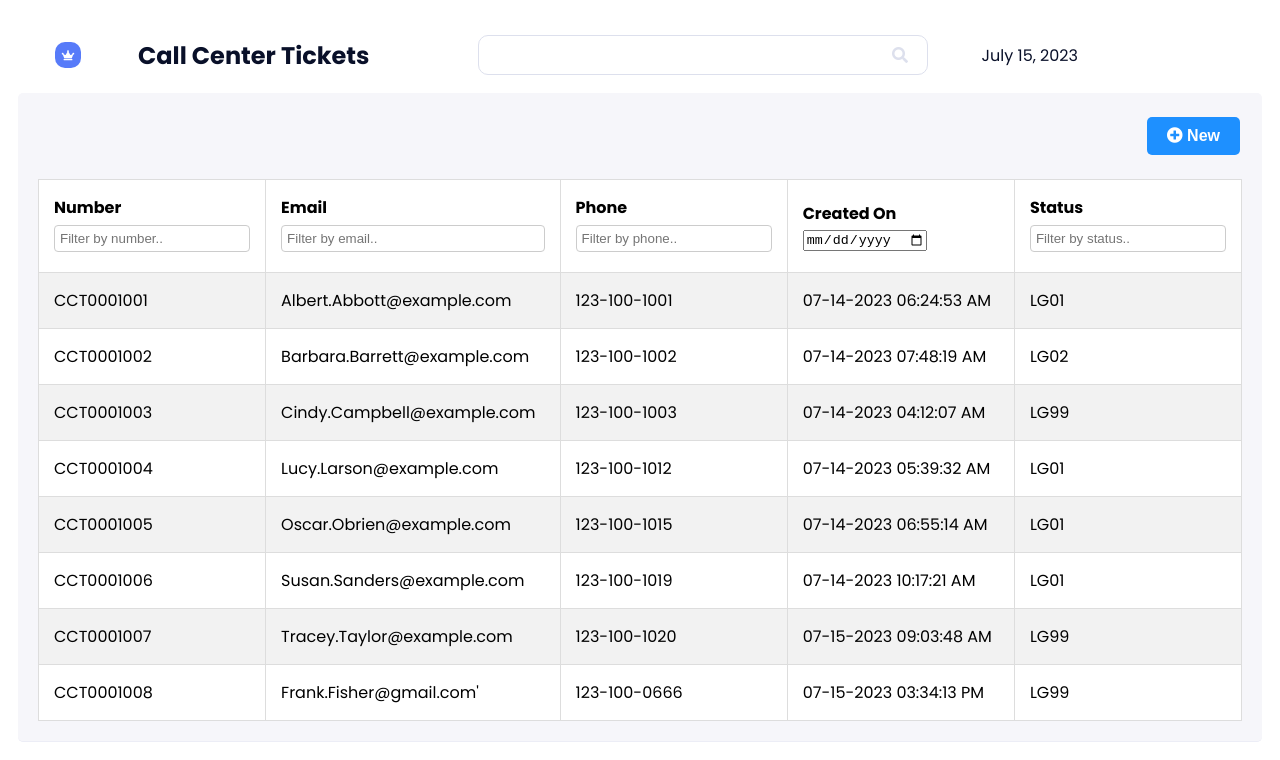
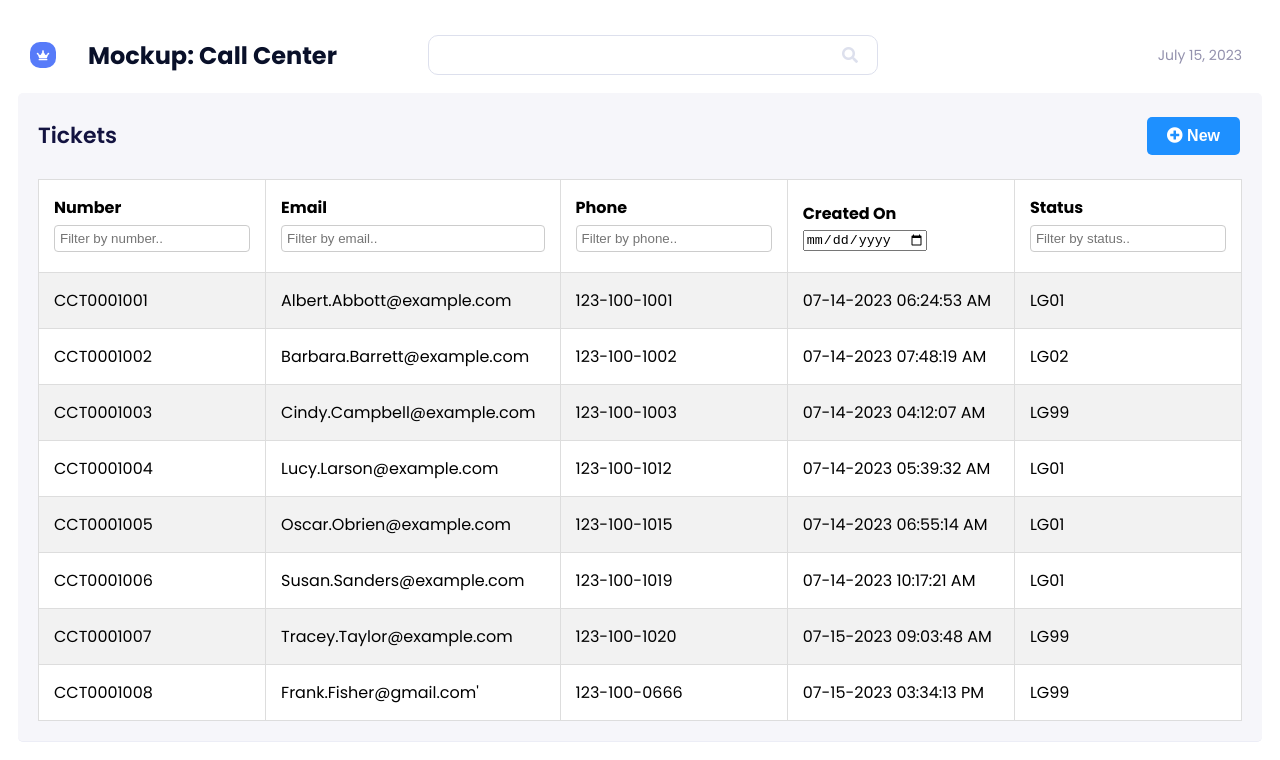
Before and after one commit to MarcMouries/Call-Center-Ticket, a plain HTML site: page index.html in a window 1280 px wide. Drawn offline with Linux system fonts and the light colour scheme.

Commit message:
+ table header

```diff
--- a/index.html
+++ b/index.html
@@ -14,7 +14,7 @@
       <div class="logo-section">
         <i class="fas fa-crown"></i>
       </div>
-      <h2>Call Center Tickets</h2>
+      <h2>Mockup: Call Center</h2>
       <div class="search-section">
         <div class="search-box">
           <input type="text" class="input-box">
@@ -25,6 +25,7 @@
     </div>
     <div class="table-container">
       <div class="table-actions">
+        <div class="title">Tickets</div>
         <button id="openModalButton" class="button primary"><i class="fas fa-plus-circle"></i> New</button>
       </div>
       <table id="ticketTable">
--- a/styles.css
+++ b/styles.css
@@ -16,7 +16,7 @@ html {
 .header {
     width: 100%;
     display: grid;
-    grid-template-columns: 100px 300px minmax(640px, 1fr) 300px;
+    grid-template-columns: 50px 300px 1fr;
     grid-gap: 20px;
     align-items: center;
     color: #091029;
@@ -65,6 +65,11 @@ html {
     color: #131340;
     font-weight: 500;
 }
+.header .search-section .date {
+    color: #9391ad;
+    font-size: 14px;
+    font-weight: 400;
+}
 
 .table-container {
     padding: 20px;
@@ -79,13 +84,17 @@ html {
 }
 
 .table-actions {
- _height: 50px;
- display: flex;
- justify-content: flex-end;
- margin-bottom: 20px;
- width: 100%;
+    display: flex;
+    justify-content: space-between;
+    margin-bottom: 20px;
+    width: 100%;
+    align-items: center;
 }
-
+.table-actions .title {
+    color: #131340;
+    font-weight: 600;
+    font-size: 22px;
+}
 
 table {
     width: 100%;
```
